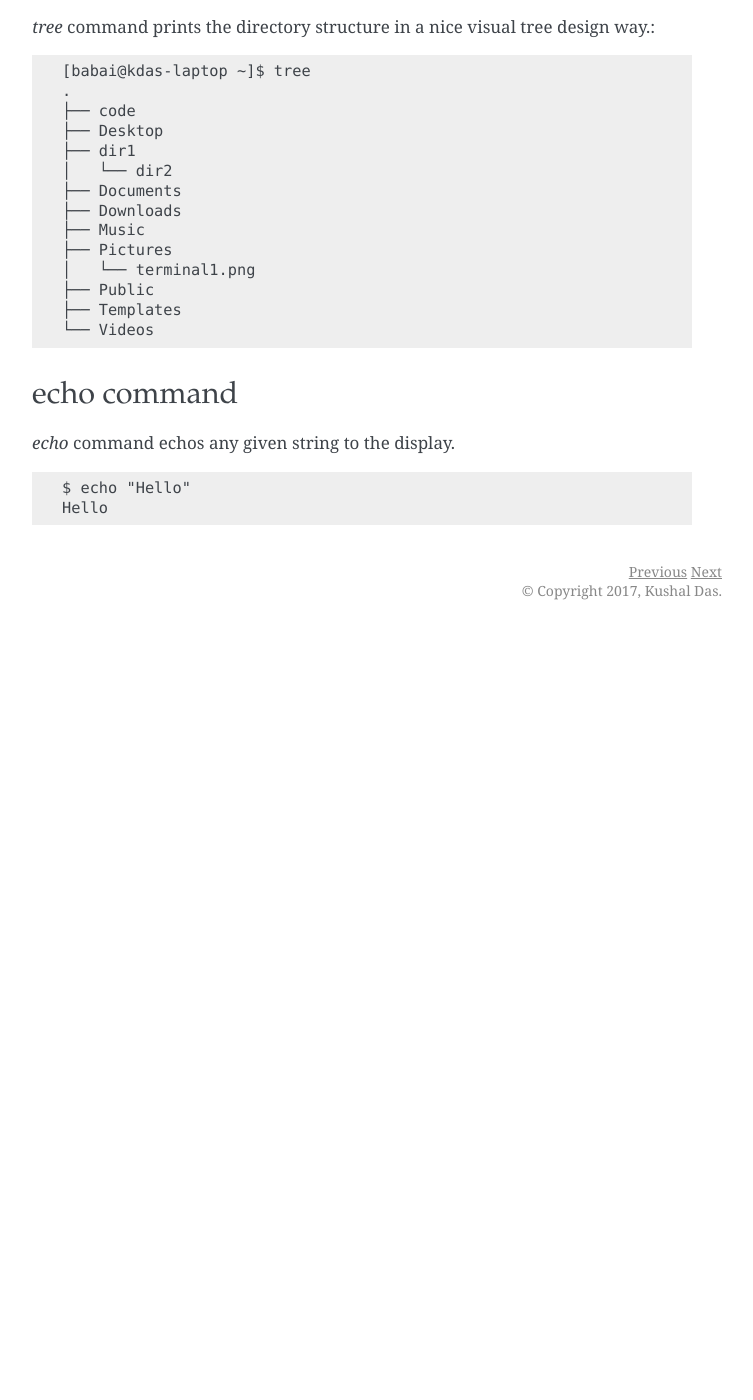
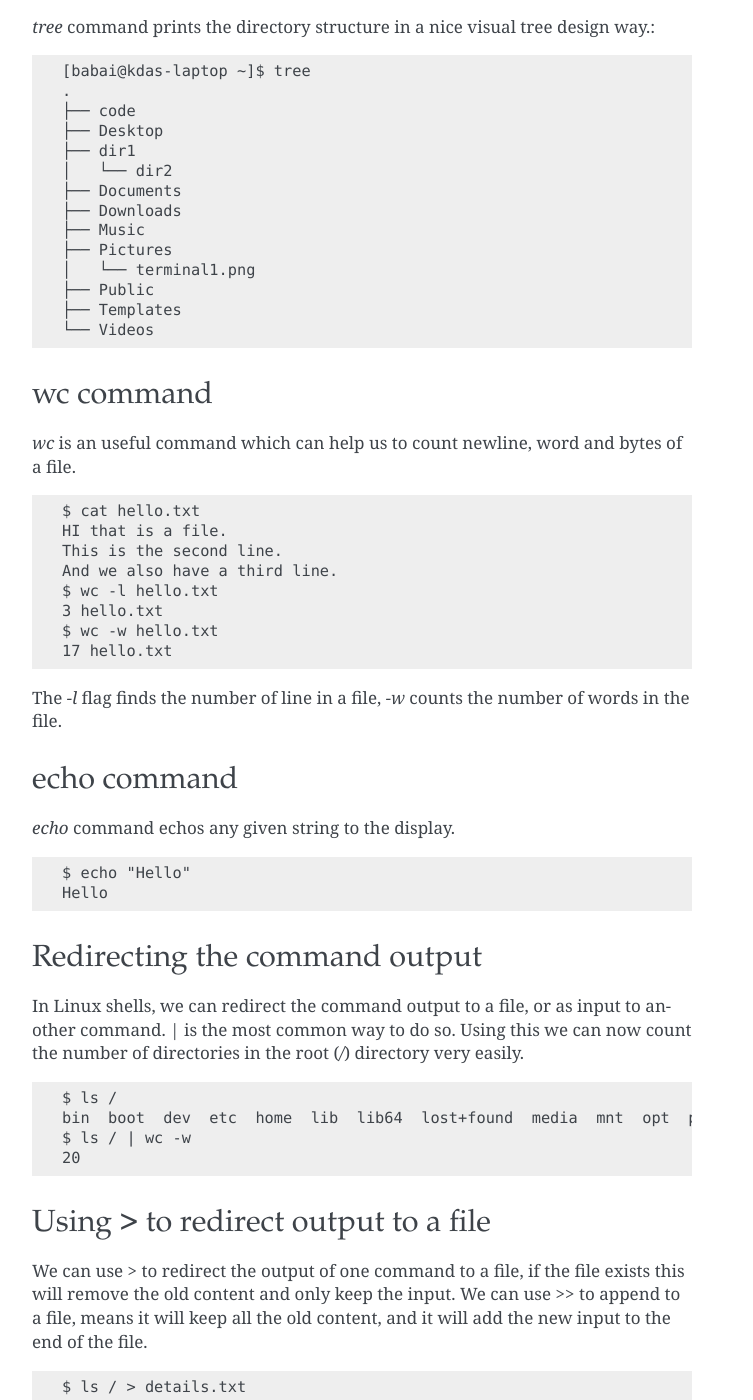
Before and after one commit to kushaldas/lym, a Sphinx documentation site: the page built from docs/startingcommands.rst, in a window 1280 px wide and 1400 px high, scrolled down 3391 px. Shown: the whole window, without its empty margins (388-1141 px from the left). Built offline with Sphinx 7.4.7, drawn with Linux system fonts in a browser that asks for light colours; a script that is not in the unit is left out; before the commit the page ends 4021 px from its top, so only the background shows below that; some of the changed text lies outside the part shown.

Commit message:
wc and redirecting output

```diff
--- a/docs/startingcommands.rst
+++ b/docs/startingcommands.rst
@@ -158,6 +158,26 @@ tree command
     └── Videos
 
 
+wc command
+-----------
+
+*wc* is an useful command which can help us to count newline, word and bytes
+of a file.
+
+::
+
+    $ cat hello.txt
+    HI that is a file.
+    This is the second line.
+    And we also have a third line.
+    $ wc -l hello.txt
+    3 hello.txt
+    $ wc -w hello.txt
+    17 hello.txt
+
+The *-l* flag finds the number of line in a file, *-w* counts the number
+of words in the file.
+
 echo command
 -------------
 
@@ -167,3 +187,79 @@ echo command
 
     $ echo "Hello"
     Hello
+
+Redirecting the command output
+-------------------------------
+
+In Linux shells, we can redirect the command output to a file, or as input
+to another command. *|* is the most common way to do so. Using this we
+can now count the number of directories in the root (*/*) directory very easily.
+
+::
+
+    $ ls /
+    bin  boot  dev  etc  home  lib  lib64  lost+found  media  mnt  opt  proc  root  run  sbin  srv  sys  tmp  usr  var
+    $ ls / | wc -w
+    20
+
+Using > to redirect output to a file
+------------------------------------
+
+We can use *>* to redirect the output of one command to a file, if the file
+exists this will remove the old content and only keep the input. We can use
+*>>* to append to a file, means it will keep all the old content, and
+it will add the new input to the end of the file.
+
+::
+
+    $ ls / > details.txt
+    $ cat details.txt
+    bin
+    boot
+    dev
+    etc
+    home
+    lib
+    lib64
+    lost+found
+    media
+    mnt
+    opt
+    proc
+    root
+    run
+    sbin
+    srv
+    sys
+    tmp
+    usr
+    var
+    $ ls /usr/ > details.txt
+    $ cat details.txt
+    bin
+    games
+    include
+    lib
+    lib64
+    libexec
+    local
+    sbin
+    share
+    src
+    tmp
+    $ ls -l /tmp/ >> details.txt
+    $ cat details.txt
+    bin
+    games
+    include
+    lib
+    lib64
+    libexec
+    local
+    sbin
+    share
+    src
+    tmp
+    total 776
+    -rwxrwxr-x. 1 fedora fedora     34 Jun 24 07:56 helol.py
+    -rw-------. 1 fedora fedora 784756 Jun 23 10:49 tmp3lDEho
```
